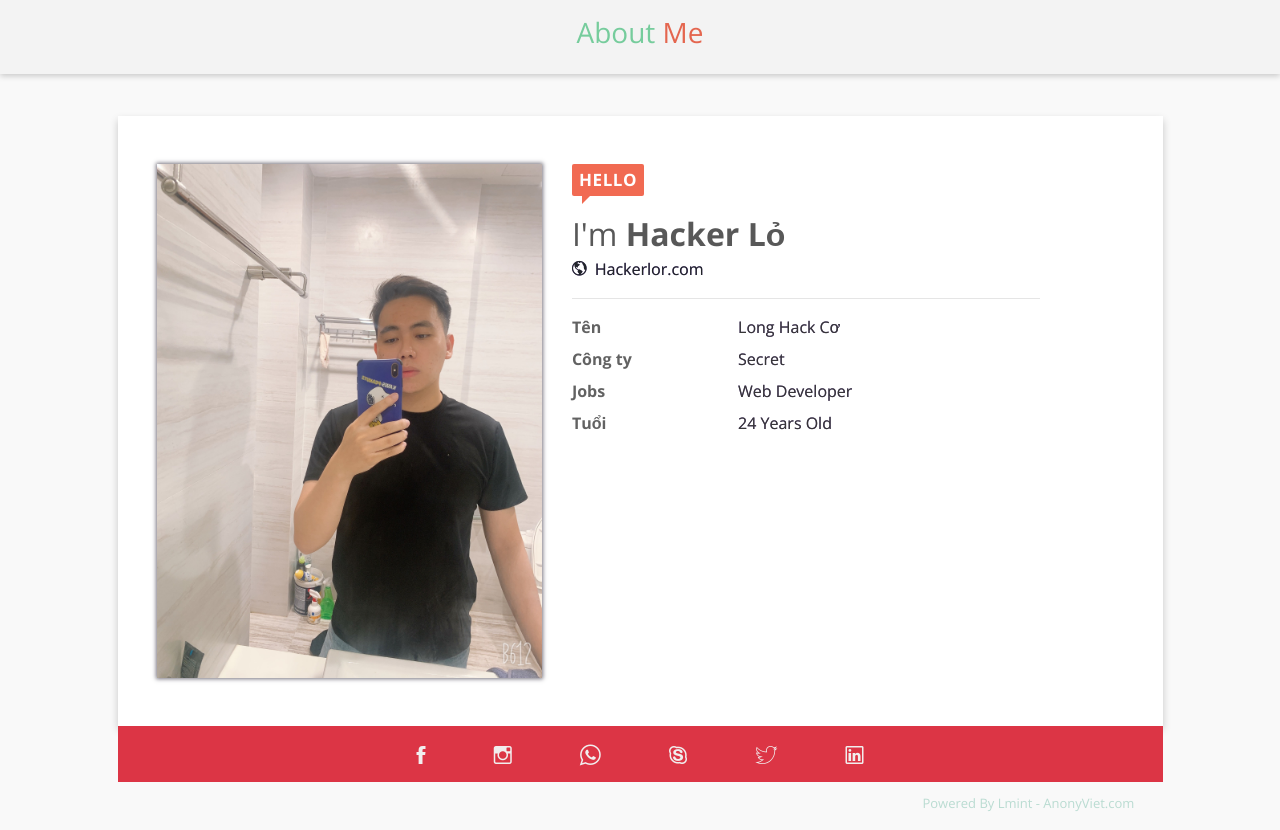
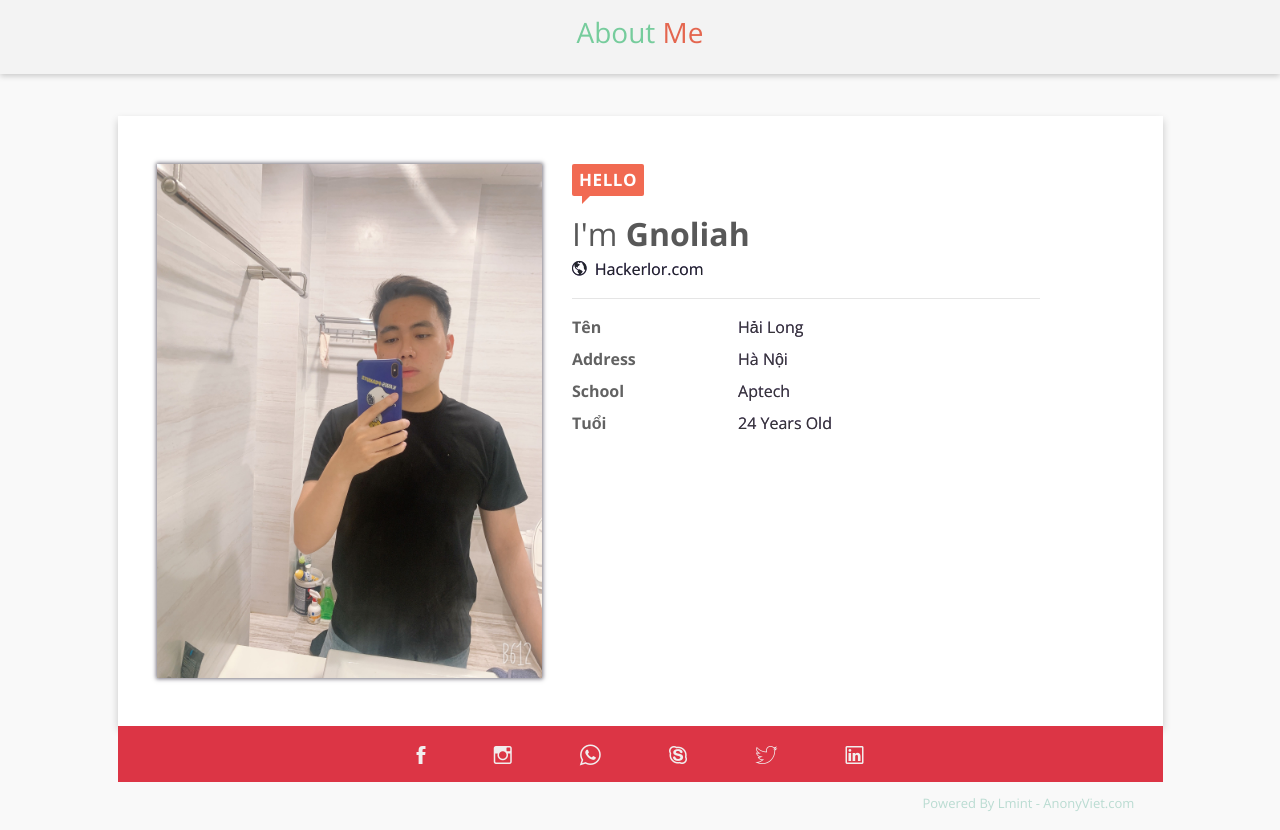
Before and after one commit to Gnoliah97/Aboutme, a plain HTML site: page index.html in a window 1280 px wide. Drawn offline with nearby package versions, Linux system fonts and the light colour scheme; files whose address does not match are found by name.

Commit message:
first commit

```diff
--- a/index.html
+++ b/index.html
@@ -37,7 +37,7 @@
 							<p class="sayHi">Hello</p>
 
 							<div class="name">
-								<p><span>I'm</span> Hacker Lỏ</p>
+								<p><span>I'm</span> Gnoliah</p>
 								<p class="s">Verified
 									<span class="ion-ios-checkmark-outline"></span>
 								</p>
@@ -48,15 +48,15 @@
 							<div class="detailInfo">
 								<div class="row my-2">
 									<div class="col-lg-4 col-12 boldd">Tên</div>
-									<div class="col-lg-8 col-12 b">Long Hack Cơ</div>
+									<div class="col-lg-8 col-12 b">Hải Long</div>
 								</div>
 								<div class="row my-2">
-									<div class="col-lg-4 col-12 boldd">Công ty</div>
-									<div class="col-lg-8 col-12 b">Secret</div>
+									<div class="col-lg-4 col-12 boldd">Address</div>
+									<div class="col-lg-8 col-12 b">Hà Nội</div>
 								</div>
 								<div class="row my-2">
-									<div class="col-lg-4 col-12 boldd">Jobs</div>
-									<div class="col-lg-8 col-12 b">Web Developer</div>
+									<div class="col-lg-4 col-12 boldd">School</div>
+									<div class="col-lg-8 col-12 b">Aptech</div>
 								</div>
 								<div class="row">
 									<div class="col-lg-4 col-12 boldd">Tuổi</div>
```
